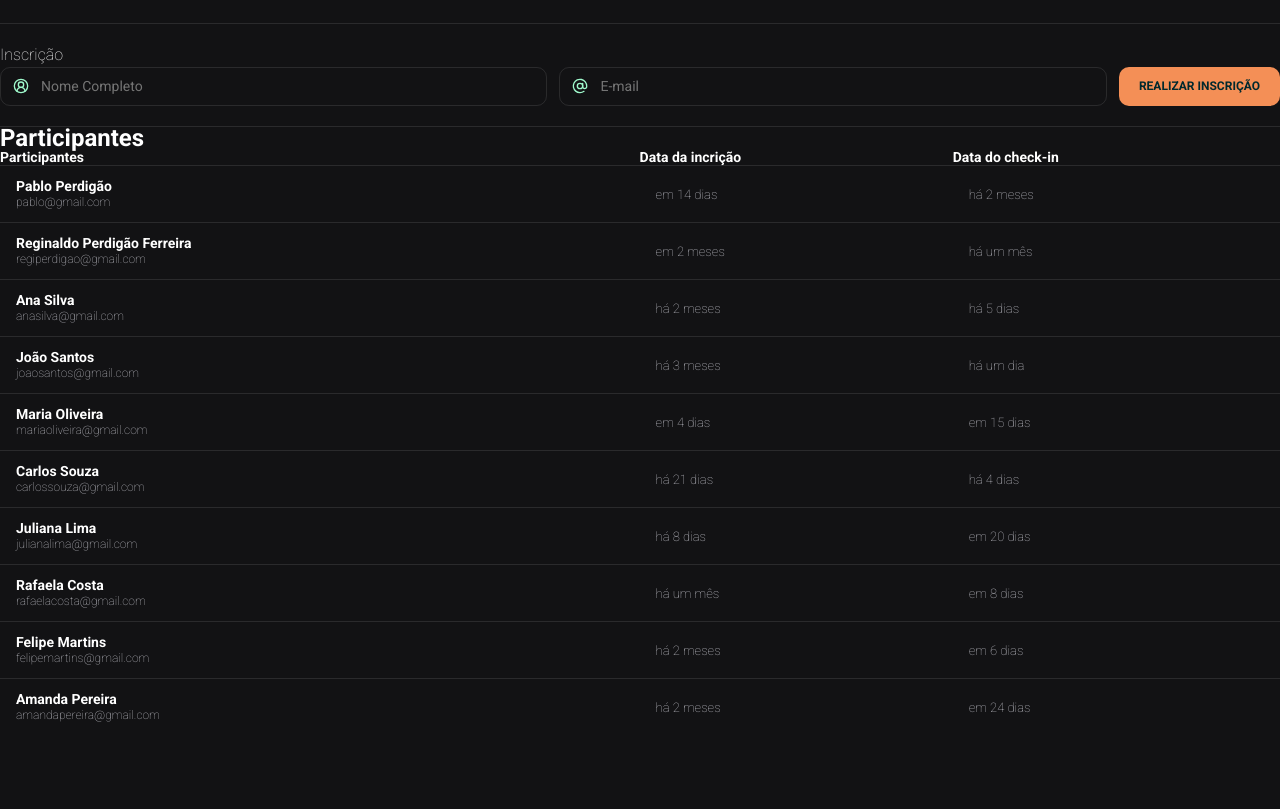
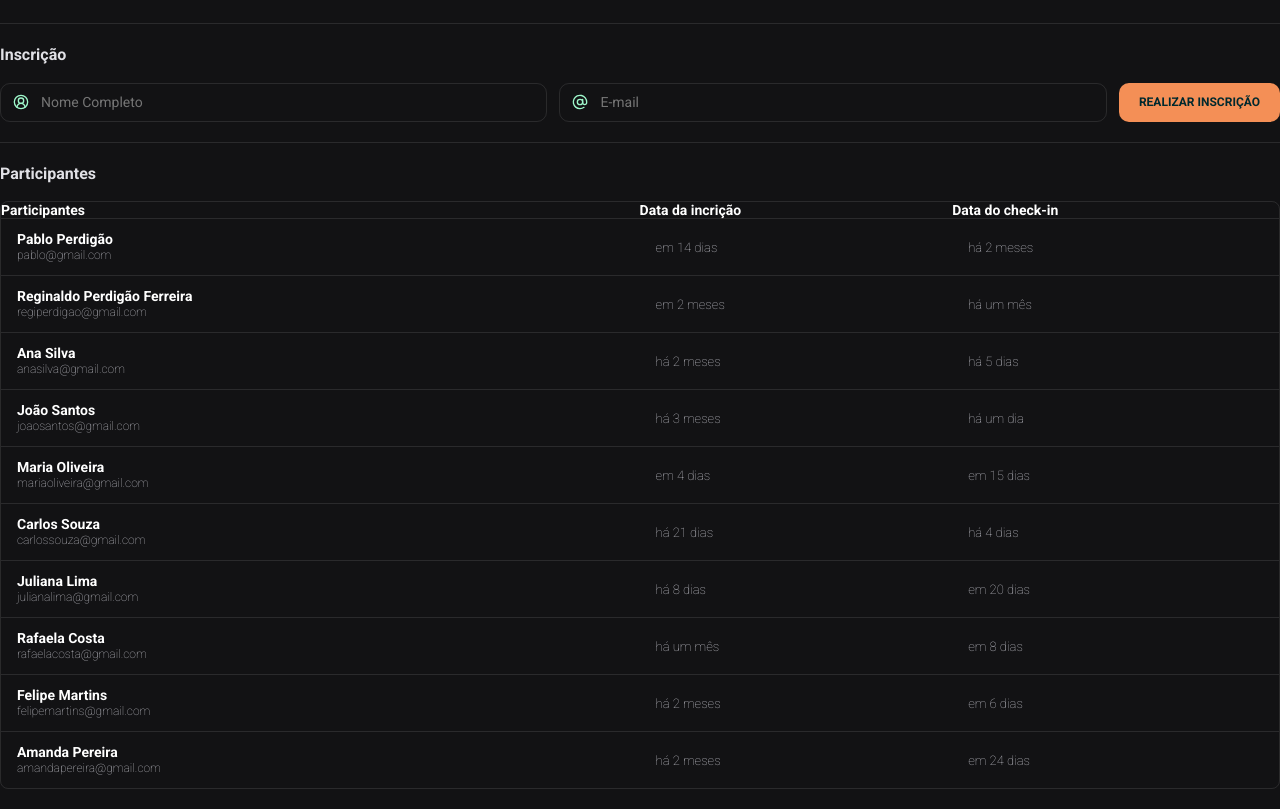
Before and after one commit to PabloPerdigao/nlw_unite_fullStack, a plain HTML site: page index.html in a window 1280 px wide. Shown: the part 55-864 px from the top of the page. Before the commit the page ends 800 px from the top, so only its background shows below. Drawn offline with nearby package versions, Linux system fonts and the light colour scheme.

Commit message:
Update style.css

```diff
--- a/style.css
+++ b/style.css
@@ -68,6 +68,12 @@ input {
   all: unset;
 }
 
+fieldset legend, section h2 {
+  font: 700 16px/140% 'Roboto', sans-serif;
+  color: #e1e1e6;
+  padding-bottom: 16px;
+}
+
 /*CONFIGURAÇÃO DE ESTILO BOTÃO*/
 fieldset button {
   width: fit-content;
@@ -80,6 +86,15 @@ fieldset button {
   color: #00292e;
 }
 
+.lista-participantes {
+  padding: 20px 0;
+}
+
+/*primeiro nível da div*/
+.lista-participantes > div {
+  border: var(--border);
+  border-radius: 8px;
+}
 
 /* CONFIGURAÇÃO DA TABELA */
 table {
```
